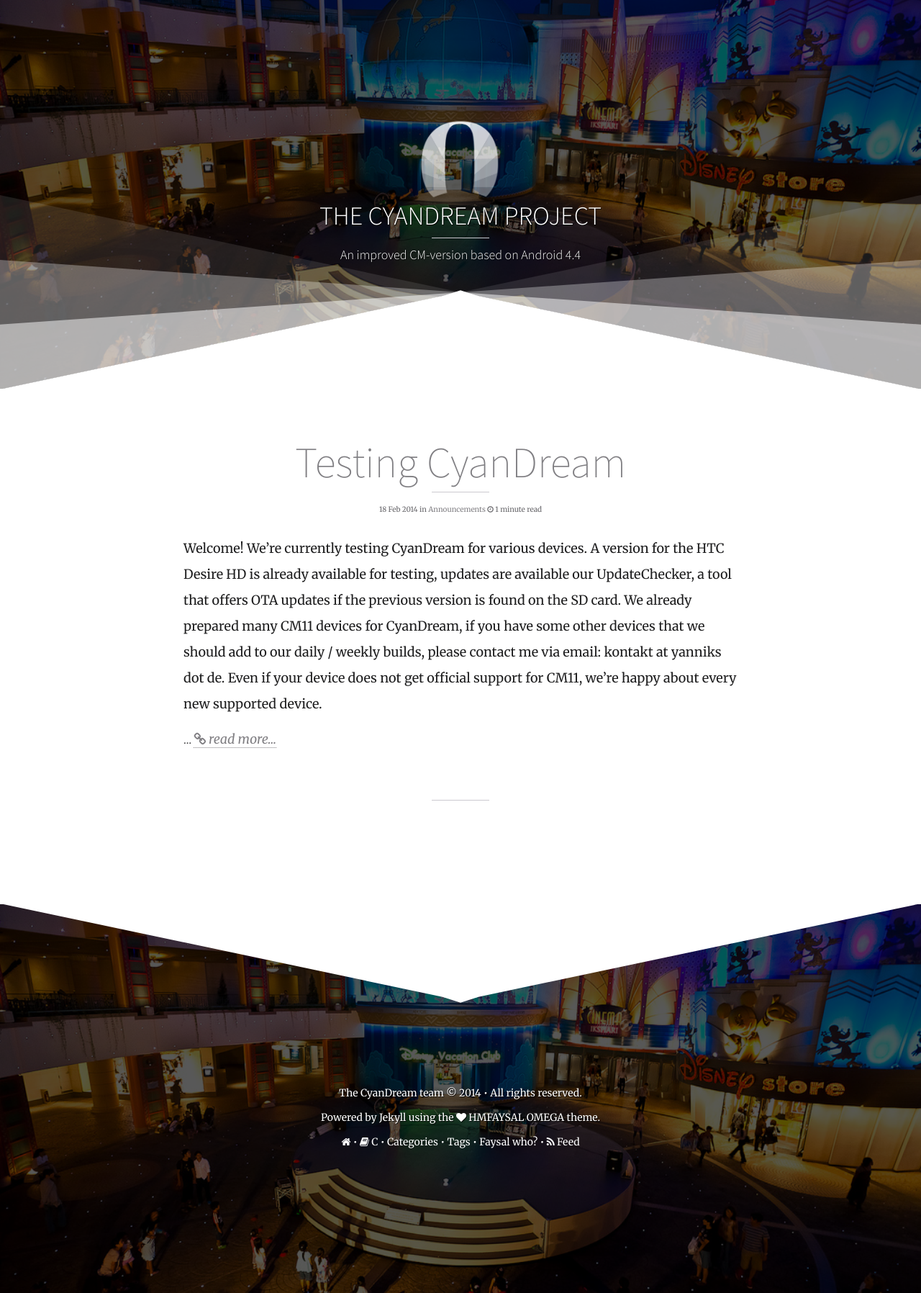
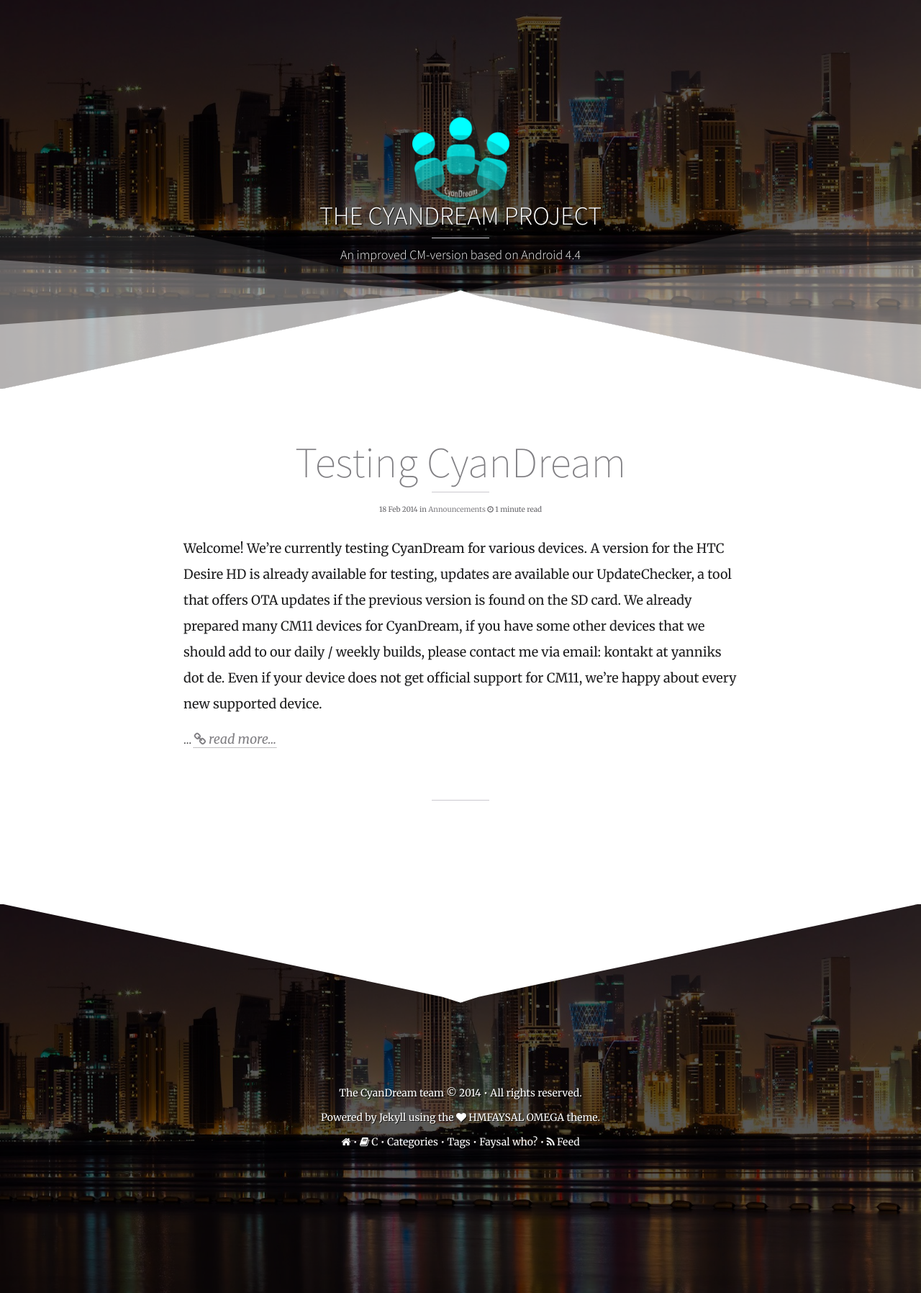
Before and after one commit to CyanDreamProject/cyandreamproject.github.io, a Jekyll site: the page built from index.html, in a window 1280 px wide. Shown: the whole page at 72% size. Built offline with Jekyll 4.4.1, drawn with Linux system fonts in a browser that asks for light colours; nearby versions of some CDN libraries; the list of posts is cut into pages by our own code.

Commit message:
change logo

```diff
--- a/_config.yml
+++ b/_config.yml
@@ -1,8 +1,8 @@
 title:            The CyanDream Project
 description:      "An improved CM-version based on Android 4.4"
-logo:             omikron.png
+logo:             cyandream.png
 # Assign a default image for your site's header and footer
-default_bg:       default_bg.jpg
+default_bg:       picture-15.jpg
 search:           false
 share:            false
 # Read Time is a calculator tp provide post read-time based on word count. Usage is recommended.
```
Also changed, not shown: images/cyandream.png (added), images/omikron.png (deleted).
